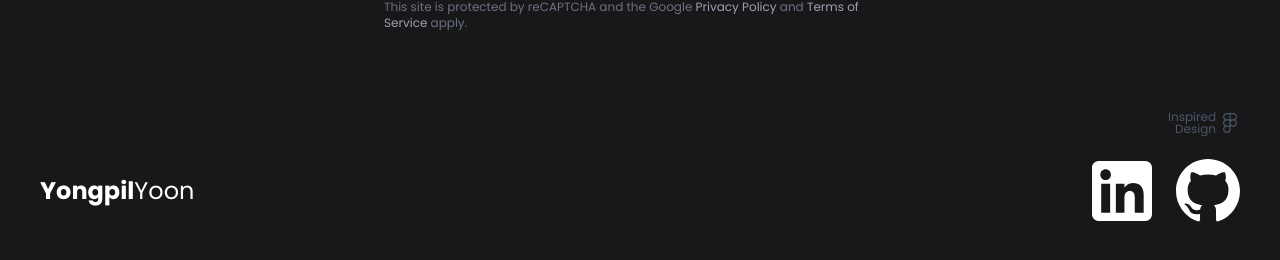
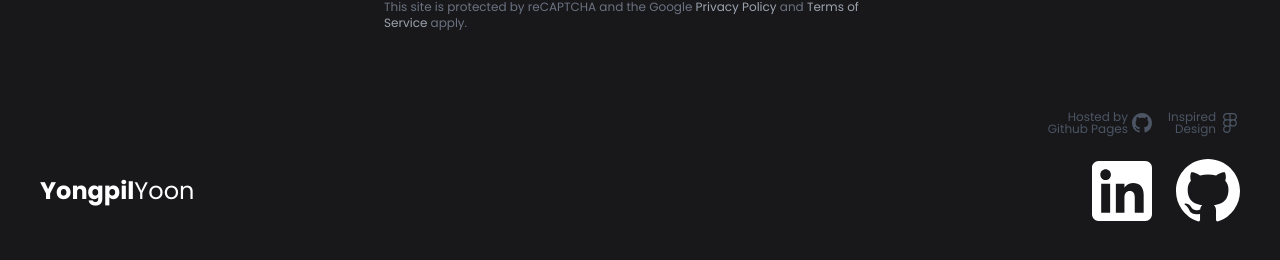
Before and after one commit to yyongpil/yyongpil.github.io, a Jekyll site: the page index.html, which Jekyll copies as it is, in a window 1280 px wide. Shown: the part 4607-4867 px from the top of the page. Built offline with Jekyll 4.4.1, drawn with Linux system fonts in a browser that asks for light colours; nearby versions of some CDN libraries; Markdown is read by kramdown in place of the engine named in the settings.

Commit message:
github pages credits

```diff
--- a/index.html
+++ b/index.html
@@ -372,8 +372,20 @@
                     </div>
                 </div>
             </div>
-            <div class="flex px-10 pb-6 w-full justify-end">
-                <a href="https://www.figma.com/community/file/1316775539704155787" class="flex gap-1 items-center">
+            <div class="flex px-10 pb-6 w-full justify-end gap-4">
+                <a href="https://pages.github.com/" alt="github pages" class="flex gap-1 items-center">
+                    <div class="text-xs text-gray-600 text-right leading-none">
+                        Hosted by<br>
+                        Github Pages
+                    </div>
+                    <svg class="h-[20px] w-[20px]" fill="#4b5563" viewBox="0 0 16 16" version="1.1"
+                        data-view-component="true">
+                        <path
+                            d="M8 0c4.42 0 8 3.58 8 8a8.013 8.013 0 0 1-5.45 7.59c-.4.08-.55-.17-.55-.38 0-.27.01-1.13.01-2.2 0-.75-.25-1.23-.54-1.48 1.78-.2 3.65-.88 3.65-3.95 0-.88-.31-1.59-.82-2.15.08-.2.36-1.02-.08-2.12 0 0-.67-.22-2.2.82-.64-.18-1.32-.27-2-.27-.68 0-1.36.09-2 .27-1.53-1.03-2.2-.82-2.2-.82-.44 1.1-.16 1.92-.08 2.12-.51.56-.82 1.28-.82 2.15 0 3.06 1.86 3.75 3.64 3.95-.23.2-.44.55-.51 1.07-.46.21-1.61.55-2.33-.66-.15-.24-.6-.83-1.23-.82-.67.01-.27.38.01.53.34.19.73.9.82 1.13.16.45.68 1.31 2.69.94 0 .67.01 1.3.01 1.49 0 .21-.15.45-.55.38A7.995 7.995 0 0 1 0 8c0-4.42 3.58-8 8-8Z">
+                        </path>
+                    </svg>
+                </a>
+                    <a href="https://www.figma.com/community/file/1316775539704155787" class="flex gap-1 items-center">
                     <div class="text-xs text-gray-600 text-right leading-none">
                         Inspired<br>
                         Design
```
